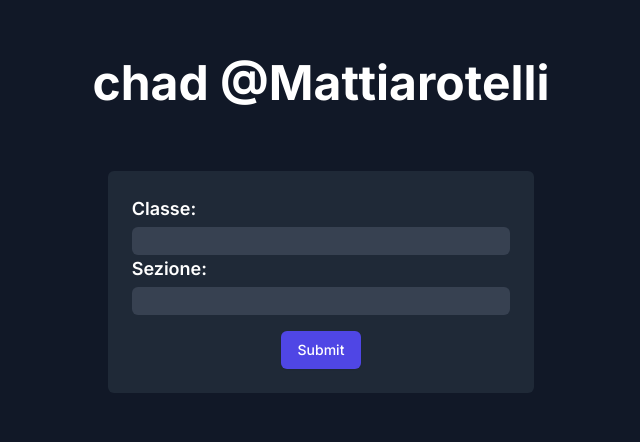
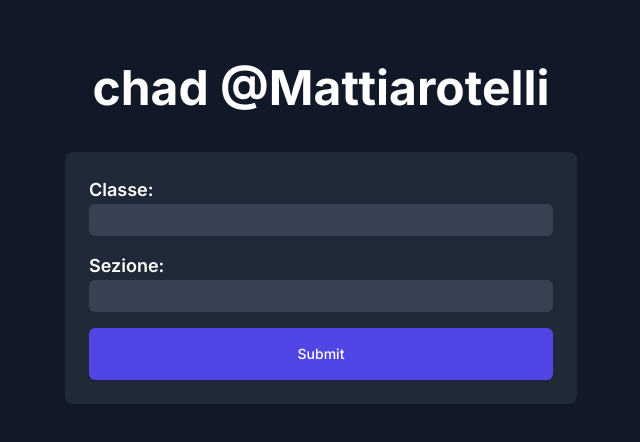
Before and after one commit to DuPont9029/Fermium, a Next.js app: page / in a window 1280 px wide. Shown: the part 166-608 px from the top of the page, without its empty margins (319-959 px from the left). Built offline with nearby package versions, Linux system fonts and the light colour scheme.

Commit message:
Piccolo aiutino da KovD3v

```diff
--- a/pages/api/request.ts
+++ b/pages/api/request.ts
@@ -1,5 +1,3 @@
-
-
 import type { NextApiRequest, NextApiResponse } from 'next';
 import axios from 'axios';
 import cheerio from 'cheerio';
@@ -11,8 +9,6 @@ type RequestBody = {
   ora: number;
   giorno: number;
 };
-
-
 
 export default async function request(req: NextApiRequest, res: NextApiResponse) {
     // Assicurati che il corpo della richiesta sia del tipo atteso
--- a/src/app/components/form.tsx
+++ b/src/app/components/form.tsx
@@ -1,31 +1,26 @@
 "use client";
 
-import Results from './results';
-import Title from './title';
-import { getDayAndTime } from '../../../functions/gettime';
-import React, { useState } from 'react';
-
-
+import Results from "./results";
+import Title from "./title";
+import { getDayAndTime } from "../../../functions/gettime";
+import React, { useState } from "react";
 
 export default function Form() {
 	const [classe, setClasse] = useState<number | undefined>(undefined);
-    const [sezione, setSezione] = useState('');
-    const [dt, setDt] = useState('');
-    const [dt1, setDt1] = useState('');
+	const [sezione, setSezione] = useState("");
+	const [dt, setDt] = useState("");
+	const [dt1, setDt1] = useState("");
 
-
-
-    const handleSubmit = async(event: React.FormEvent) => {
+	const handleSubmit = async (event: React.FormEvent) => {
 		event.preventDefault();
 		console.log(`classe: ${classe}, sezione: ${sezione}`);
 		console.log(getDayAndTime());
 		let time: number[] = getDayAndTime();
 
-
-        const response = await fetch('/api/request', {
-            method: 'POST',
+		const response = await fetch("/api/request", {
+			method: "POST",
 			headers: {
-                'Content-Type': 'application/json',
+				"Content-Type": "application/json",
 			},
 			body: JSON.stringify({
 				classe: classe,
@@ -35,67 +30,83 @@ export default function Form() {
 			}),
 		});
 
-        const response2 = await fetch('/api/request', {
-            method: 'POST',
+		const response2 = await fetch("/api/request", {
+			method: "POST",
 			headers: {
-                'Content-Type': 'application/json',
+				"Content-Type": "application/json",
 			},
 			body: JSON.stringify({
 				classe: classe,
 				sezione: sezione,
-                ora: time[0]+1,
+				ora: time[0] + 1,
 				giorno: time[1],
 			}),
 		});
 
 		if (!response.ok) {
-            console.error('Errore richiesta durante la richiesta API', await response.text());
+			console.error(
+				"Errore richiesta durante la richiesta API",
+				await response.text()
+			);
 			return;
 		}
 
 		if (!response2.ok) {
-            console.error('Errore richiesta durante la richiesta API', await response.text());
+			console.error(
+				"Errore richiesta durante la richiesta API",
+				await response.text()
+			);
 			return;
 		}
 
 		let responseText = await response.text();
-        let dt = responseText.replace(/\\n/g, ' '); // Sostituisce \n con uno spazio
-        dt = dt.replace(/"/g, ''); // Rimuove le virgolette
+		let dt = responseText.replace(/\\n/g, " "); // Sostituisce \n con uno spazio
+		dt = dt.replace(/"/g, ""); // Rimuove le virgolette
 
 		let responseText2 = await response2.text();
-        let dt1 = responseText2.replace(/\\n/g, ' ');// Sostituisce \n con uno spazio
-        dt1 = dt1.replace(/"/g, ''); // Rimuove le virgolette
+		let dt1 = responseText2.replace(/\\n/g, " "); // Sostituisce \n con uno spazio
+		dt1 = dt1.replace(/"/g, ""); // Rimuove le virgolette
 
 		setDt(dt);
 		setDt1(dt1);
 		console.log(dt); // I risultati della richiesta API
 		console.log(dt1);
-
-    }
-
+	};
 
 	return (
-        <div className="flex flex-col items-center justify-center min-h-screen bg-gray-900">
-            <div className='typewriter large-title mb-[5%]'>
-
-                <Title/>
+		<div className="flex flex-col items-center justify-center min-h-screen bg-gray-900 gap-10 text-white">
+			<Title />
+			<form
+				onSubmit={handleSubmit}
+				className="flex flex-col bg-gray-800 p-6 rounded-lg gap-4 md:w-[40%] w-[60%]">
+				<div>
+					<label className="text-lg font-semibold">Classe:</label>
+					<input
+						type="text"
+						value={classe}
+						onChange={(e) => setClasse(Number(e.target.value))}
+						className="block w-full rounded-md bg-gray-700 focus:border-gray-500 focus:bg-gray-600 focus:ring-0 h-8"
+					/>
 				</div>
-
-            <form onSubmit={handleSubmit} className="bg-gray-800 text-white p-6 rounded-md w-1/3 mb-4 sm:w-1/2 md:w-1/3">
-                <label className="text-lg font-semibold">
-                    Classe:
-                    <input type="text" value={classe} onChange={e => setClasse(Number(e.target.value))} className="mt-1 block w-full rounded-md bg-gray-700 border-transparent focus:border-gray-500 focus:bg-gray-600 focus:ring-0 text-white" />
-                </label>
-                <label className="text-lg font-semibold">
-                    Sezione:
-                    <input type="text" value={sezione} onChange={e => setSezione(e.target.value.toUpperCase())} className="mt-1 block w-full rounded-md bg-gray-700 border-transparent focus:border-gray-500 focus:bg-gray-600 focus:ring-0 text-white" />
-                </label>
-                <div className="flex justify-center">
-                    <input type="submit" value="Submit" className="mt-4 px-4 py-2 border border-transparent rounded-md shadow-sm text-sm font-medium text-white bg-indigo-600 hover:bg-indigo-700 focus:outline-none focus:ring-2 focus:ring-offset-2 focus:ring-indigo-500" />
+				<div>
+					<label className="text-lg font-semibold">Sezione:</label>
+					<input
+						type="text"
+						value={sezione}
+						onChange={(e) =>
+							setSezione(e.target.value.toUpperCase())
+						}
+						className="block w-full rounded-md bg-gray-700 focus:border-gray-500 focus:bg-gray-600 focus:ring-0 h-8"
+					/>
 				</div>
+				<button
+					type="submit"
+					className="p-4 rounded-md shadow-sm text-sm font-medium bg-indigo-600 hover:bg-indigo-700 focus:outline-none focus:ring-2 focus:ring-offset-2 focus:ring-indigo-500">
+					Submit
+				</button>
 			</form>
 
-            {dt && <Results res={dt} res1={dt1}/>}
+			{dt && <Results res={dt} res1={dt1} />}
 		</div>
 	);
 }
--- a/src/app/components/results.tsx
+++ b/src/app/components/results.tsx
@@ -1,7 +1,6 @@
-export default function Results({res, res1}: {res: string, res1: string}) {
+export default function Results({ res, res1 }: { res: string; res1: string }) {
 	return (
-
-    <form  className="bg-yellow-800 text-white p-6 rounded-md w-1/3">
+		<form className="bg-yellow-800 text-white p-6 rounded-md w-1/3">
 			<div className="mt-1 block w-full rounded-md bg-yellow-700 border-transparent focus:border-yellow-500 focus:bg-yellow-600 focus:ring-0 text-white">
 				<h1>{"Ora attuale: " + res}</h1>
 			</div>
@@ -11,7 +10,6 @@ export default function Results({res, res1}: {res: string, res1: string}) {
 		</form>
 	);
 }
-
 
 /*
     <label className="block mb-4">
--- a/src/app/components/title.tsx
+++ b/src/app/components/title.tsx
@@ -1,5 +1,4 @@
-
-import React, { useState, useEffect } from 'react';
+import React, { useState, useEffect } from "react";
 
 export default function Title() {
 	const [title, setTitle] = useState("");
@@ -9,10 +8,12 @@ export default function Title() {
 	}, []);
 
 	return (
-    <a href="https://github.com/DuPont9029/W.M.S" className="text-inherit no-underline text-5xl font-bold">
+		<a
+			href="https://github.com/DuPont9029/W.M.S"
+			className="no-underline lg:text-5xl md:text-4xl sm:text-3xl text-xl font-bold">
 			{title}
 		</a>
-   )
+	);
 }
 
 function getRandomTitle() {
@@ -26,7 +27,7 @@ function getRandomTitle() {
 		"Next.js is the GOAT",
 		"UR LATE?",
 		"<3 @KovD3v",
-        "chad @Mattiarotelli"
+		"chad @Mattiarotelli",
 	];
 	const randomIndex = Math.floor(Math.random() * titles.length);
 	return titles[randomIndex];
```
Also changed, not shown: src/app/page.tsx (+5 -7 lines), src/app/globals.css (indentation only), src/app/layout.tsx (indentation only). Lines whose indentation alone changed are shown as unchanged.
